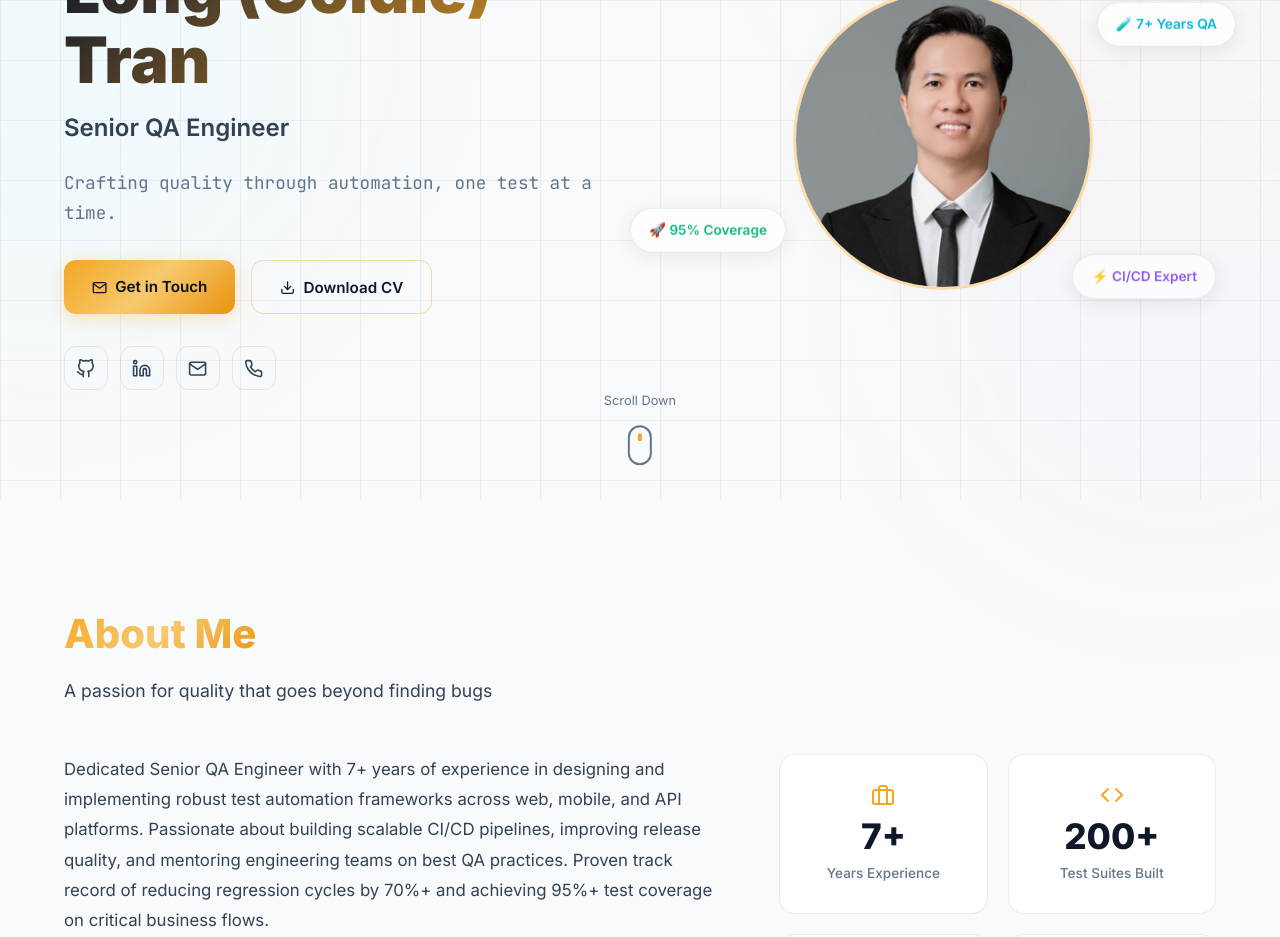
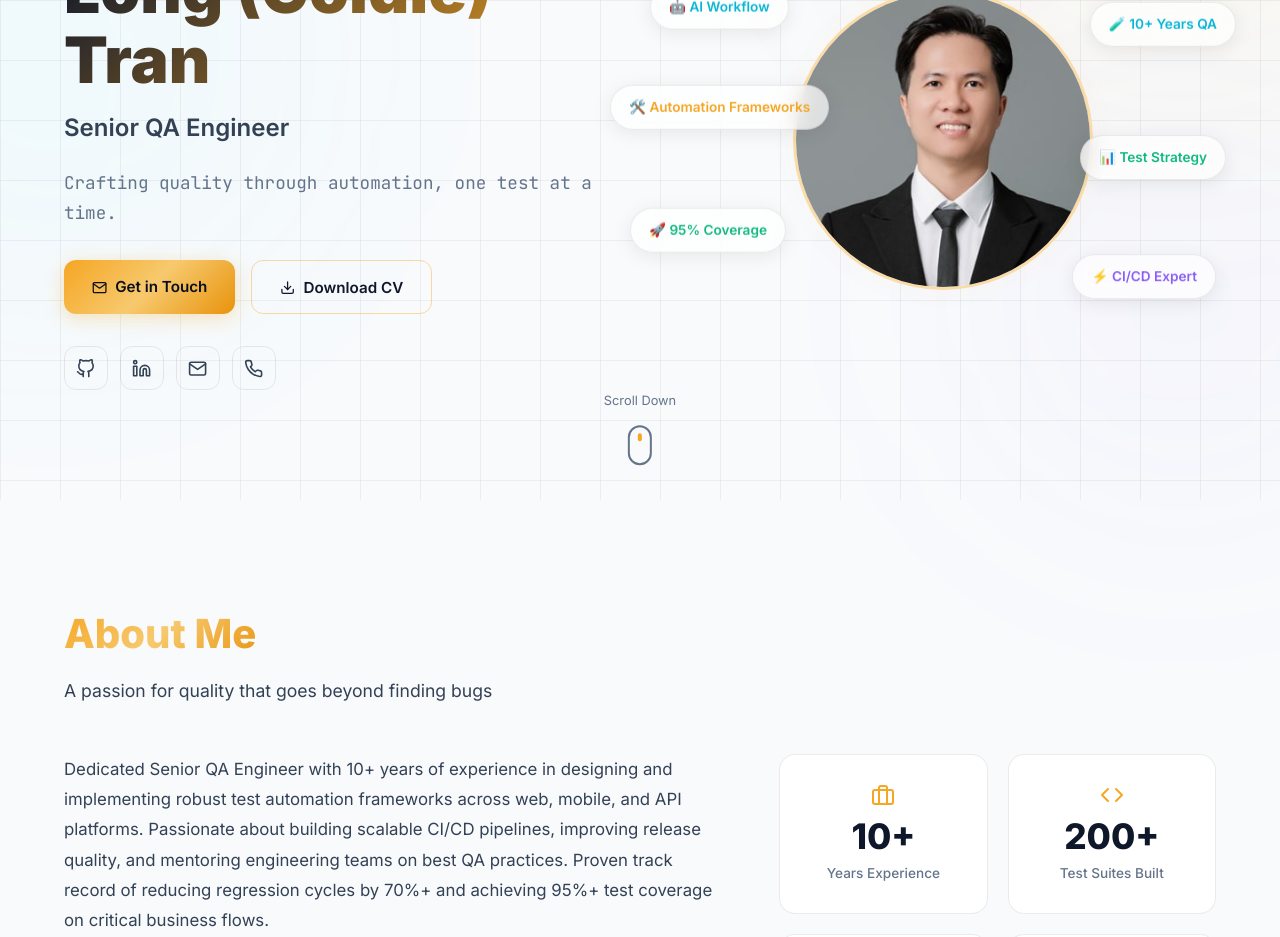
Before and after one commit to longk15t/my-resume, a React (Vite) app: page / in a window 1280 px wide. Shown: the part 300-1237 px from the top of the page. Built offline with nearby package versions, Linux system fonts and the light colour scheme.

Commit message:
Update QA project categories and fix resume data syntax

```diff
--- a/src/components/About.tsx
+++ b/src/components/About.tsx
@@ -4,7 +4,7 @@ import { personalInfo, certifications, education } from '../data/resumeData';
 import './About.css';
 
 const stats = [
-  { icon: <FiBriefcase />, value: '7+', label: 'Years Experience' },
+  { icon: <FiBriefcase />, value: '10+', label: 'Years Experience' },
   { icon: <FiCode />, value: '200+', label: 'Test Suites Built' },
   { icon: <FiAward />, value: '95%', label: 'Coverage Achieved' },
   { icon: <FiMapPin />, value: '4', label: 'Companies' },
--- a/src/components/Hero.css
+++ b/src/components/Hero.css
@@ -227,6 +227,24 @@
   color: var(--violet);
 }
 
+.hero__badge--4 {
+  top: 90px;
+  left: -60px;
+  color: var(--accent-primary);
+}
+
+.hero__badge--5 {
+  bottom: 100px;
+  right: -10px;
+  color: var(--emerald);
+}
+
+.hero__badge--6 {
+  top: -10px;
+  left: -20px;
+  color: var(--cyan);
+}
+
 /* Scroll indicator */
 .hero__scroll {
   position: absolute;
--- a/src/components/Hero.tsx
+++ b/src/components/Hero.tsx
@@ -126,7 +126,7 @@ export default function Hero() {
             animate={{ y: [0, -12, 0] }}
             transition={{ duration: 3, repeat: Infinity, ease: 'easeInOut' }}
           >
-            🧪 7+ Years QA
+            🧪 10+ Years QA
           </motion.div>
           <motion.div
             className="hero__badge hero__badge--2"
@@ -141,6 +141,27 @@ export default function Hero() {
             transition={{ duration: 2.8, repeat: Infinity, ease: 'easeInOut', delay: 1 }}
           >
             ⚡ CI/CD Expert
+          </motion.div>
+          <motion.div
+            className="hero__badge hero__badge--4"
+            animate={{ y: [0, 10, 0] }}
+            transition={{ duration: 3.2, repeat: Infinity, ease: 'easeInOut', delay: 1.3 }}
+          >
+            🛠️ Automation Frameworks
+          </motion.div>
+          <motion.div
+            className="hero__badge hero__badge--5"
+            animate={{ y: [0, -10, 0] }}
+            transition={{ duration: 3.6, repeat: Infinity, ease: 'easeInOut', delay: 1.6 }}
+          >
+            📊 Test Strategy
+          </motion.div>
+          <motion.div
+            className="hero__badge hero__badge--6"
+            animate={{ y: [0, 8, 0] }}
+            transition={{ duration: 2.9, repeat: Infinity, ease: 'easeInOut', delay: 1.9 }}
+          >
+            🤖 AI Workflow
           </motion.div>
         </motion.div>
       </div>
--- a/src/components/Projects.css
+++ b/src/components/Projects.css
@@ -61,17 +61,24 @@
 .projects__card-header {
   display: flex;
   justify-content: space-between;
-  align-items: center;
+  align-items: flex-start;
+  gap: 12px;
   margin-bottom: 16px;
 }
 
+.projects__card-categories {
+  display: flex;
+  flex-wrap: wrap;
+  gap: 6px;
+}
+
 .projects__card-category {
-  font-size: 0.75rem;
+  font-size: 0.7rem;
   font-weight: 600;
   font-family: var(--font-mono);
   color: var(--cyan);
   background: var(--cyan-glow);
-  padding: 4px 12px;
+  padding: 3px 8px;
   border-radius: 50px;
   text-transform: uppercase;
   letter-spacing: 0.5px;
--- a/src/components/Projects.tsx
+++ b/src/components/Projects.tsx
@@ -1,17 +1,17 @@
 import { useState } from 'react';
 import { motion, AnimatePresence } from 'framer-motion';
-import { FiExternalLink, FiGithub, FiFilter } from 'react-icons/fi';
+import { FiExternalLink, FiFilter } from 'react-icons/fi';
 import { projects } from '../data/resumeData';
 import './Projects.css';
 
-const allCategories = ['All', ...new Set(projects.map(p => p.category))];
+const allCategories = ['All', 'Web testing', 'API Testing', 'Mobile Testing', 'Desktop App Testing', 'Performance', 'Database', 'CI/CD', 'Training/Coaching'];
 
 export default function Projects() {
   const [activeFilter, setActiveFilter] = useState('All');
 
   const filteredProjects = activeFilter === 'All'
     ? projects
-    : projects.filter(p => p.category === activeFilter);
+    : projects.filter(p => p.categories.includes(activeFilter));
 
   return (
     <section className="projects section" id="projects">
@@ -62,12 +62,13 @@ export default function Projects() {
                 whileHover={{ y: -8 }}
               >
                 <div className="projects__card-header">
-                  <span className="projects__card-category">{project.category}</span>
+                  <div className="projects__card-categories">
+                    {project.categories.map((category) => (
+                      <span key={category} className="projects__card-category">{category}</span>
+                    ))}
+                  </div>
                   <div className="projects__card-links">
-                    <a href="#" className="projects__card-link" aria-label="View code">
-                      <FiGithub />
-                    </a>
-                    <a href="#" className="projects__card-link" aria-label="Live demo">
+                    <a href="#" className="projects__card-link" aria-label="View demo">
                       <FiExternalLink />
                     </a>
                   </div>
--- a/src/data/resumeData.ts
+++ b/src/data/resumeData.ts
@@ -15,7 +15,7 @@ export interface Project {
   description: string;
   technologies: string[];
   highlights: string[];
-  category: string;
+  categories: string[];
 }
 
 export interface Skill {
@@ -34,7 +34,7 @@ export const personalInfo = {
   name: 'Long (Goldie) Tran',
   title: 'Senior QA Engineer',
   tagline: 'Crafting quality through automation, one test at a time.',
-  summary: `Dedicated Senior QA Engineer with 7+ years of experience in designing and implementing robust test automation frameworks across web, mobile, and API platforms. Passionate about building scalable CI/CD pipelines, improving release quality, and mentoring engineering teams on best QA practices. Proven track record of reducing regression cycles by 70%+ and achieving 95%+ test coverage on critical business flows.`,
+  summary: `Dedicated Senior QA Engineer with 10+ years of experience in designing and implementing robust test automation frameworks across web, mobile, and API platforms. Passionate about building scalable CI/CD pipelines, improving release quality, and mentoring engineering teams on best QA practices. Proven track record of reducing regression cycles by 70%+ and achieving 95%+ test coverage on critical business flows.`,
   email: 'longk15t@gmail.com',
   phone: '+84916356243',
   location: 'Ho Chi Minh City, Vietnam',
@@ -128,81 +128,99 @@ export const experiences: Experience[] = [
 export const projects: Project[] = [
   {
     id: 1,
-    title: 'AutoFrame Pro',
-    description: 'Open-source test automation framework combining Playwright with custom reporting, parallel execution, and smart retry mechanisms. Used by 50+ companies worldwide.',
-    technologies: ['Playwright', 'TypeScript', 'Node.js', 'Allure Reports', 'Docker'],
+    title: 'E-commerce Web Regression Suite',
+    description: 'Built end-to-end web testing coverage for critical shopping flows and checkout journeys.',
+    technologies: ['Playwright', 'Selenium', 'Cypress'],
     highlights: [
-      '1.2K+ GitHub stars',
-      'Custom HTML report generator',
-      'Parallel execution across browsers',
-      'Slack/Teams integration for alerts',
+      'Automated major user journeys across web applications',
+      'Improved regression confidence for frequent releases',
+      'Reduced manual testing effort for release validation',
     ],
-    category: 'Framework',
+    categories: ['Web testing', 'API Testing', 'CI/CD'],
   },
   {
     id: 2,
-    title: 'API Guardian',
-    description: 'Comprehensive API testing toolkit with schema validation, contract testing, and automated documentation verification. Supports REST and GraphQL.',
-    technologies: ['TypeScript', 'Supertest', 'Ajv', 'GraphQL', 'Pact'],
+    title: 'API Contract & Validation Framework',
+    description: 'Designed API testing automation with schema validation, regression checks, and mock-based scenarios.',
+    technologies: ['Postman', 'Rest Assured', 'Swagger'],
     highlights: [
-      'Contract testing with Pact',
-      'Auto-generated API coverage reports',
-      'Schema drift detection',
-      'Performance baseline tracking',
+      'Covered critical REST endpoints with automated validation',
+      'Implemented contract-style checks for service changes',
+      'Accelerated backend regression detection',
     ],
-    category: 'API Testing',
+    categories: ['API Testing', 'Web testing', 'CI/CD'],
   },
   {
     id: 3,
-    title: 'Visual Sentinel',
-    description: 'AI-powered visual regression testing tool that detects UI inconsistencies across browsers, devices, and themes with smart diff algorithms.',
-    technologies: ['Python', 'OpenCV', 'Playwright', 'React', 'FastAPI'],
+    title: 'Mobile App Regression Automation',
+    description: 'Built and maintained mobile automation for Android and iOS release validation.',
+    technologies: ['Appium', 'TestNG', 'JUnit'],
     highlights: [
-      'AI-based diff detection',
-      'Multi-browser comparison',
-      'Responsive design validation',
-      'Dashboard for review workflows',
+      'Automated key mobile user journeys',
+      'Improved release confidence for mobile builds',
+      'Supported both functional and regression scenarios',
     ],
-    category: 'Visual Testing',
+    categories: ['Mobile Testing', 'Web testing'],
   },
   {
     id: 4,
-    title: 'PerfPulse',
-    description: 'Real-time performance monitoring and load testing platform with customizable dashboards and automated alerting for web application performance metrics.',
-    technologies: ['k6', 'Grafana', 'InfluxDB', 'Node.js', 'React'],
+    title: 'Desktop Application QA Automation',
+    description: 'Implemented desktop app testing for feature validation and UI regression detection.',
+    technologies: ['WinAppDriver', 'Sikuli', 'PyAutoGUI'],
     highlights: [
-      'Real-time performance dashboards',
-      'Automated load test scheduling',
-      'Historical trend analysis',
-      'Custom threshold alerting',
+      'Automated desktop workflows and core business actions',
+      'Improved consistency for desktop release testing',
+      'Reduced manual effort on repetitive validations',
     ],
-    category: 'Performance',
-  },
-  {
-    id: 5,
-    title: 'TestData Factory',
-    description: 'Intelligent test data generation engine that creates realistic, consistent test datasets with relationship awareness and GDPR-compliant masking.',
-    technologies: ['TypeScript', 'Faker.js', 'PostgreSQL', 'Redis', 'Docker'],
-    highlights: [
-      'Relationship-aware data generation',
-      'GDPR-compliant data masking',
-      'Seed-based reproducibility',
-      'Multi-database support',
-    ],
-    category: 'Test Data',
+    categories: ['Desktop App Testing', 'Web testing'],
   },
   {
     id: 6,
-    title: 'CI/CD Quality Gate',
-    description: 'GitHub Actions workflow templates and quality gate configurations that enforce test coverage, code quality, and security checks before deployment.',
-    technologies: ['GitHub Actions', 'Docker', 'SonarQube', 'Trivy', 'Bash'],
+    title: 'Performance & Stability Assessment',
+    description: 'Led performance testing initiatives for high-traffic and high-load scenarios.',
+    technologies: ['k6', 'JMeter', 'Grafana'],
     highlights: [
-      'Reusable workflow templates',
-      'Coverage threshold enforcement',
-      'Security scanning integration',
-      'Deployment approval gates',
+      'Identified bottlenecks before production release',
+      'Established performance baselines for critical flows',
+      'Improved system stability under load',
     ],
-    category: 'DevOps',
+    categories: ['Performance', 'Database'],
+  },
+  {
+    id: 7,
+    title: 'Database Validation & Data Integrity',
+    description: 'Built regression checks around data integrity, migrations, and backend consistency.',
+    technologies: ['SQL', 'PostgreSQL', 'MongoDB'],
+    highlights: [
+      'Validated database changes and schema impact',
+      'Improved confidence in data-driven workflows',
+      'Supported reliable back-end verification',
+    ],
+    categories: ['Database', 'CI/CD'],
+  },
+  {
+    id: 8,
+    title: 'CI/CD Quality Gates',
+    description: 'Integrated automated testing into delivery pipelines to support continuous quality checks.',
+    technologies: ['GitHub Actions', 'Jenkins', 'Docker'],
+    highlights: [
+      'Improved release automation and validation speed',
+      'Enforced quality checks before deployment',
+      'Reduced regression cycles across delivery teams',
+    ],
+    categories: ['CI/CD', 'Database'],
+  },
+  {
+    id: 9,
+    title: 'QA Coaching & Mentorship Program',
+    description: 'Mentored junior QA engineers and helped teams adopt automation and testing best practices.',
+    technologies: ['Training', 'Coaching', 'Mentorship'],
+    highlights: [
+      'Led onboarding and knowledge sharing sessions',
+      'Improved team quality practices and confidence',
+      'Supported professional growth in automation and QA',
+    ],
+    categories: ['Training/Coaching', 'Web testing'],
   },
 ];
 
```
